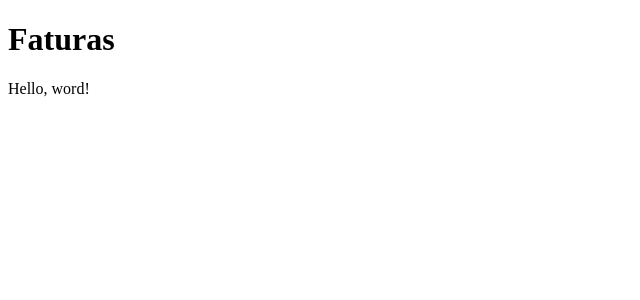
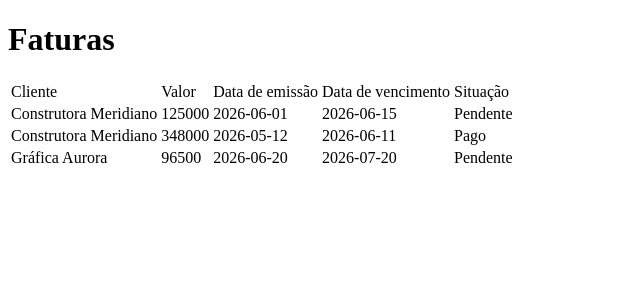
Before and after one commit to alexandrerodriguesalves/gefina.gt, a React (Vite) app in the folder web/: page / in a window 1280 px wide. Shown: the top 300 px of the page, without its empty margins (0-640 px from the left). Built offline with nearby package versions, Linux system fonts and the light colour scheme.

Commit message:
moduralizar aplicacao em componente
closes #8

```diff
--- a/package.json
+++ b/package.json
@@ -9,6 +9,9 @@
     "fix:unsafe": "biome check --write --unsafe ./"
   },
   "devDependencies": {
-    "@biomejs/biome": "2.5.15"
+    "@biomejs/biome": "2.5.15",
+    "@types/node": "^26.6.4",
+    "@types/react": "^19.3.0",
+    "@types/react-dom": "^19.3.0"
   }
 }
--- /dev/null
+++ b/web/src/App.tsx
@@ -0,0 +1,43 @@
+import Invoicetable from "./InvoiceTable";
+import { Invoice } from "./invoiceType";
+const invoices: Invoice[] = [
+  {
+    id: 1,
+    amount: 125000,
+    status: 'pending',
+    issueDate: '2026-06-01',
+    dueDate: '2026-06-15',
+    customer: {
+      id: 1,
+      name: 'Construtora Meridiano',
+      email: 'contato@meridiano.com.br',
+    },
+  },
+  {
+    id: 2,
+    amount: 348000,
+    status: 'paid',
+    issueDate: '2026-05-12',
+    dueDate: '2026-06-11',
+    customer: {
+      id: 1,
+      name: 'Construtora Meridiano',
+      email: 'contato@meridiano.com.br',
+    },
+  },
+  {
+    id: 3,
+    amount: 96500,
+    status: 'pending',
+    issueDate: '2026-06-20',
+    dueDate: '2026-07-20',
+    customer: {
+      id: 2,
+      name: 'Gráfica Aurora',
+      email: 'contato@graficaaurora.com.br',
+    },
+  },
+];
+export default function App(){
+    return <Invoicetable invoice={invoices}/>
+}
--- /dev/null
+++ b/web/src/InvoiceRow.tsx
@@ -0,0 +1,19 @@
+import { Invoice } from './invoiceType';
+import statusLabel from './statusLabel';
+
+interface InvoiceRowProps {
+    invoice: Invoice;
+}
+
+export default function InvoiceRow(props: InvoiceRowProps) {
+    const invoice = props.invoice
+    return (
+        <tr>
+            <td>{invoice.customer.name}</td>
+            <td>{invoice.amount}</td>
+            <td>{invoice.issueDate}</td>
+            <td>{invoice.dueDate}</td>
+            <td>{statusLabel(invoice.status)}</td>
+        </tr>
+    );
+}
--- /dev/null
+++ b/web/src/InvoiceTable.tsx
@@ -0,0 +1,26 @@
+import InvoiceRow from "./InvoiceRow";
+import { Invoice } from "./invoiceType";
+
+interface InvoiceTableProps {
+    invoice: Invoice[];
+}
+
+export default function Invoicetable(props: InvoiceTableProps) {
+ const invoice = props.invoice
+    return <table>
+        <thead>
+            <tr>
+                <td>Cliente</td>
+                <td>Valor</td>
+                <td>Data de emissão</td>
+                <td>Data de vencimento</td>
+                <td>Situação</td>
+            </tr>
+        </thead>
+        <tbody>
+            {invoice.map(invoice=>(
+                <InvoiceRow key={invoice.id}invoice={invoice}/>
+            ))}
+        </tbody>
+    </table>
+}
--- /dev/null
+++ b/web/src/invoiceType.ts
@@ -0,0 +1,16 @@
+export type InvoiceStatus = 'pending' | 'paid';
+
+export interface Customer {
+  id: number;
+  name: string;
+  email: string;
+}
+
+export interface Invoice {
+  id: number;
+  amount: number;
+  status: InvoiceStatus;
+  issueDate: string;
+  dueDate: string;
+  customer: Customer;
+}
--- a/web/src/main.tsx
+++ b/web/src/main.tsx
@@ -1,5 +1,5 @@
 import { createRoot } from "react-dom/client";
-
+import App from "./App";
 const root= document.querySelector('div');
 
-if (root !== null)createRoot(root).render('Hello, word!');
+if (root !== null)createRoot(root).render(<App/>);
--- /dev/null
+++ b/web/src/statusLabel.ts
@@ -0,0 +1,4 @@
+import { InvoiceStatus } from './invoiceType.js';
+export default function statusLabel(status: InvoiceStatus) {
+    return status === 'paid' ? 'Pago' : 'Pendente';
+}
```
Also changed, not shown: 2 other files (tests, documents, lock files or other folders).
